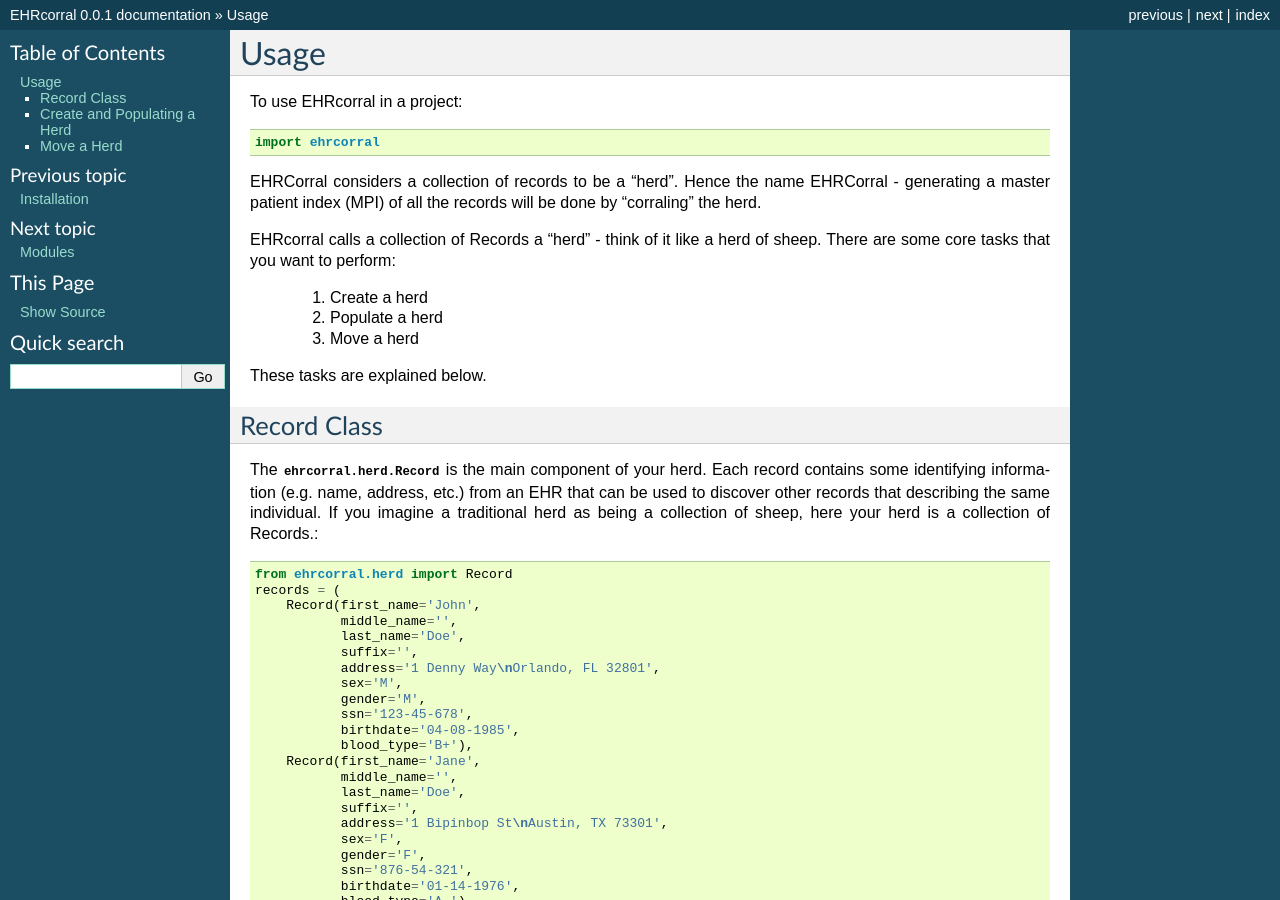
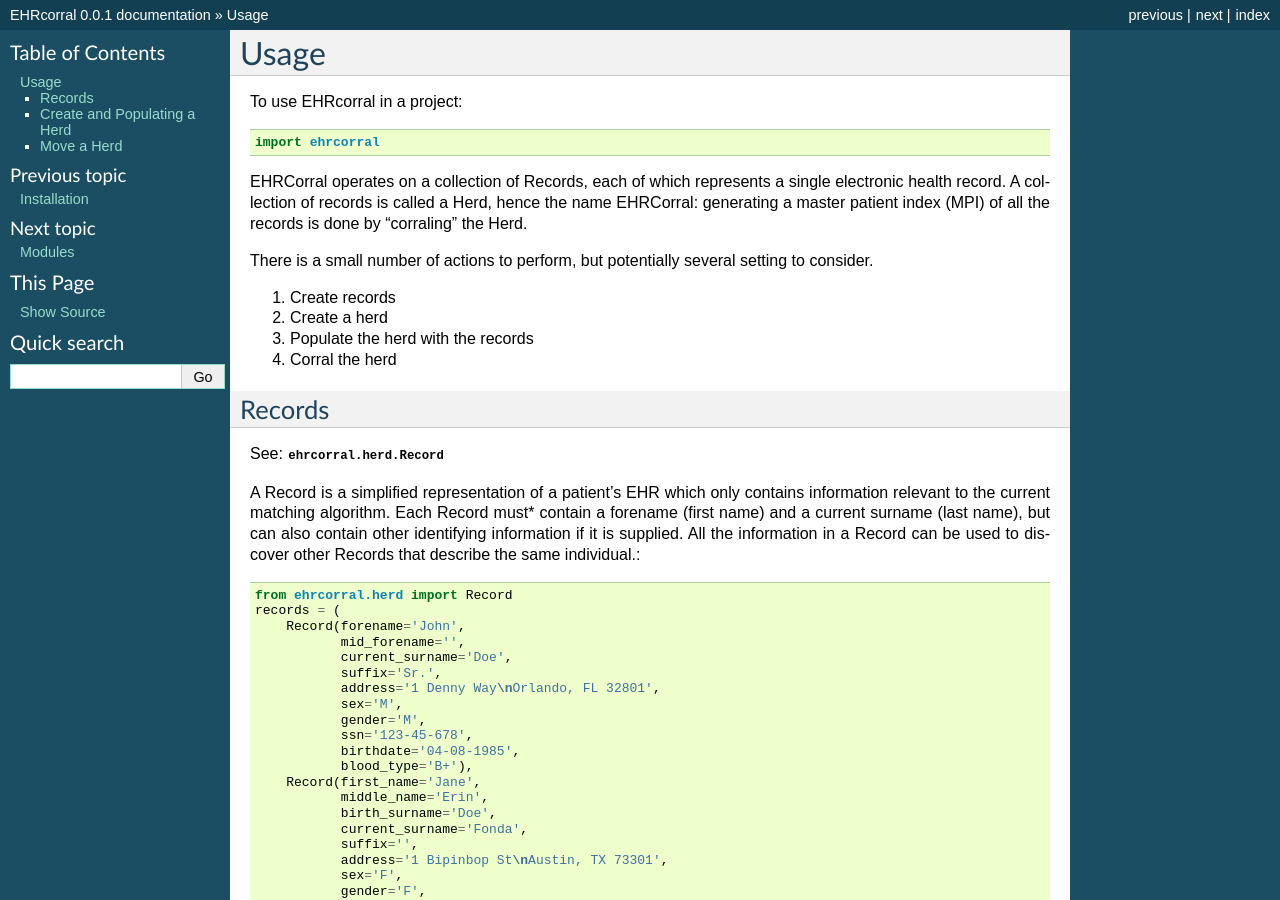
Before and after one commit to nsh87/ehrcorral, a Sphinx documentation site: the page built from docs/usage.rst, in a window 1280 px wide and 900 px high. Built offline with Sphinx 7.4.7, drawn with Linux system fonts in a browser that asks for light colours.

Commit message:
Continue updating docs

```diff
--- a/docs/usage.rst
+++ b/docs/usage.rst
@@ -6,34 +6,37 @@ To use EHRcorral in a project::
 
     import ehrcorral
 
-EHRCorral considers a collection of records to be a "herd". Hence the name
-EHRCorral - generating a master patient index (MPI) of all the records will
-be done by "corraling" the herd.
+EHRCorral operates on a collection of Records, each of which represents a single
+electronic health record. A collection of records is called a Herd, hence the
+name EHRCorral: generating a master patient index (MPI) of all the records is
+done by "corraling" the Herd.
 
-EHRcorral calls a collection of Records a "herd"  - think of it like a
-herd of sheep. There are some core tasks that you want to perform:
+There is a small number of actions to perform, but potentially several setting
+to consider.
 
-    1. Create a herd
-    2. Populate a herd
-    3. Move a herd
+1. Create records
+2. Create a herd
+3. Populate the herd with the records
+4. Corral the herd
 
-These tasks are explained below.
+Records
+-------
 
-Record Class
-------------
+See: :py:class:`ehrcorral.herd.Record`
 
-The :py:class:`ehrcorral.herd.Record` is the main component of your herd. Each
-record contains some identifying information (e.g. name, address, etc.) from an
-EHR that can be used to discover other records that describing the same
-individual. If you imagine a traditional herd as being a collection of sheep,
-here your herd is a collection of Records.::
+A Record is a simplified representation of a patient's EHR which only contains
+information relevant to the current matching algorithm. Each Record must*
+contain a forename (first name) and a current surname (last name), but can also
+contain other identifying information if it is supplied. All the information in
+a Record can be used to discover other Records that describe the same
+individual.::
 
     from ehrcorral.herd import Record
     records = (
-        Record(first_name='John',
-               middle_name='',
-               last_name='Doe',
-               suffix='',
+        Record(forename='John',
+               mid_forename='',
+               current_surname='Doe',
+               suffix='Sr.',
                address='1 Denny Way\nOrlando, FL 32801',
                sex='M',
                gender='M',
@@ -41,8 +44,9 @@ here your herd is a collection of Records.::
                birthdate='04-08-1985',
                blood_type='B+'),
         Record(first_name='Jane',
-               middle_name='',
-               last_name='Doe',
+               middle_name='Erin',
+               birth_surname='Doe',
+               current_surname='Fonda',
                suffix='',
                address='1 Bipinbop St\nAustin, TX 73301',
                sex='F',
```
Also changed, not shown: 1 other file.
